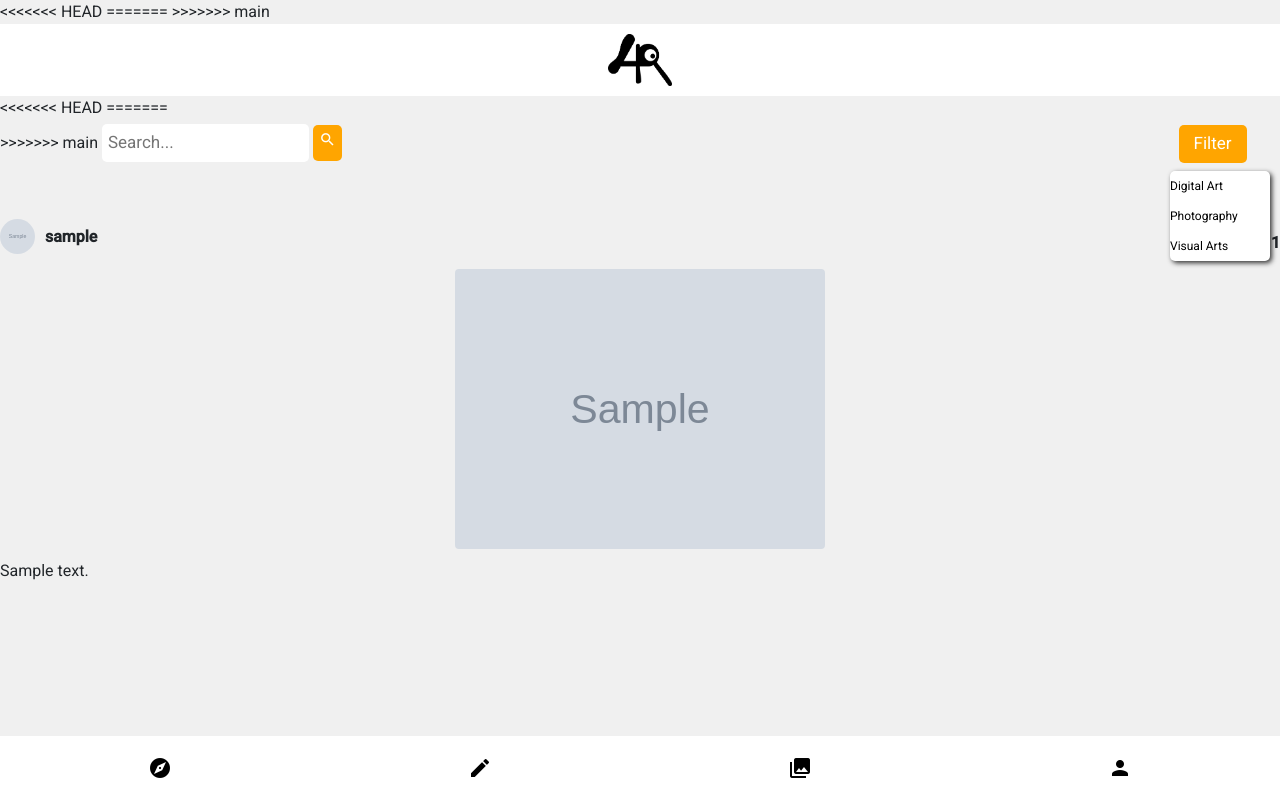
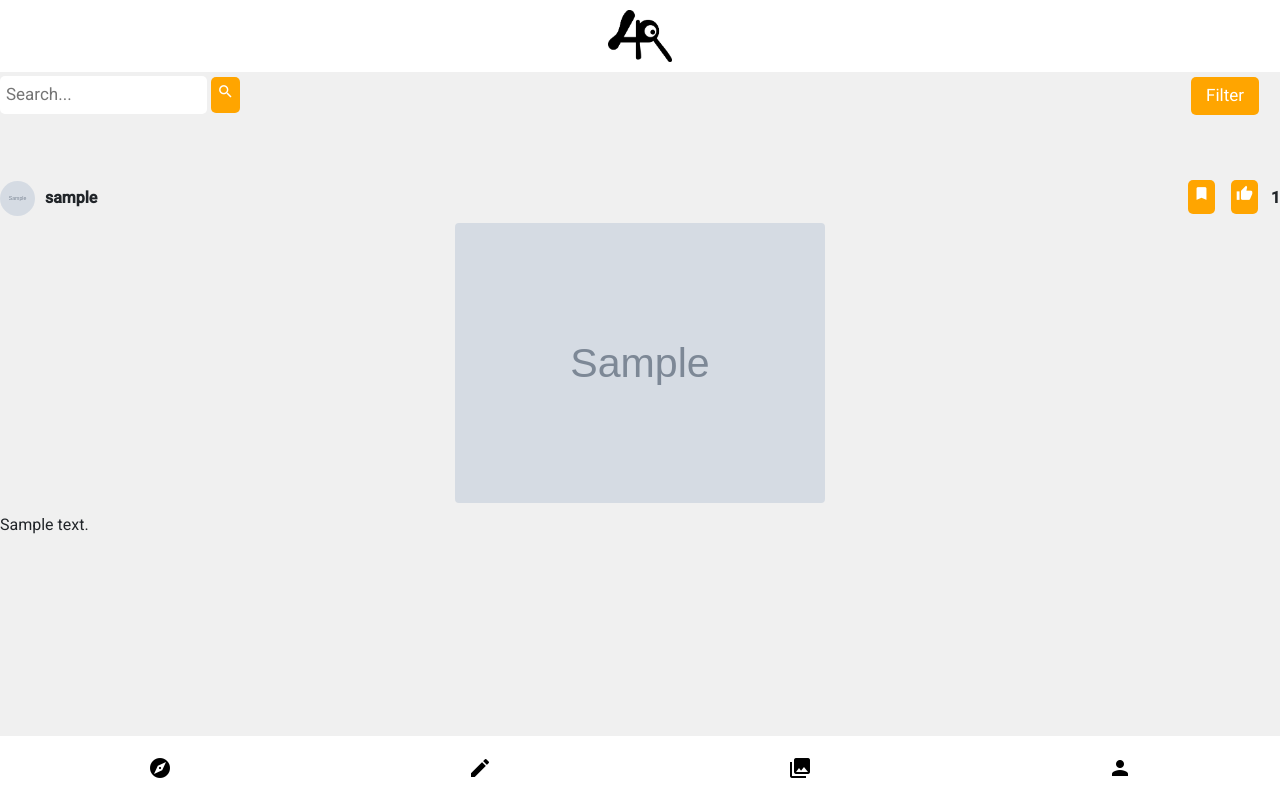
Before and after one commit to software-students-fall2023/2-web-app-exercise-artroam, a Flask app: page / in a window 1280 px wide. Run offline with Flask 3, Linux system fonts and the light colour scheme; grey boxes marked "Sample" are stand-in pictures; a database or web service that is not in the repository returns one stand-in record (values such as "Sample title"); some libraries are stand-ins or nearby versions.

Commit message:
Fixed code for the filter button and fixed the final structure for the explore page

```diff
--- a/static/css/explore.css
+++ b/static/css/explore.css
@@ -1,3 +1,8 @@
+.nav-container {
+    display: flex;
+    justify-content: space-between;
+}
+
 .search_container {
     display: inline-block;
     align-items: center;
@@ -21,44 +26,35 @@
     font-size: 17px;
 }
 
-/* Adjusts the position of the filter_contents */
-.filter_menu{
+.page-container {
+    display: flex;
+    justify-content: flex-end; /* Align filter menu to the right */
+}
+
+.filter_menu {
     position: relative;
     width: 110px;
-    float: right;
+    display: flex;
+    justify-content: center;
+    align-items: center;
 }
 
-.filter_menu button{
-    display: inline-block;
+.filter_menu button {
+    text-align: center;
     padding: 6px 15px;
     font-size: 17px;
     border: none;
     cursor: pointer;
 }
 
-/* Apply some structuring properties for the drop down menus */
-.filter_menu a{
-    display: block;
-    color: black;
-    text-decoration: none;
-    padding: 6px 0;
-    font-size: 12px;
-    border: none;
-    cursor: pointer;
-    border-radius: 5px;
-    width: 100%;
-    height: 100%;
-    box-sizing: border-box;
-}
-
-/* Hide the filter contents by default */
-.filter_menu .filter_contents{
-    display: none;
+.filter_menu ul {
     position: absolute;
     top: 100%;
-    left: 0px;
-    width: 100px;
-
+    right: 0;
+    width: 100%;
+    list-style: none;
+    margin: 0;
+    padding: 0;
     background-color: white;
     border-radius: 5px;
     box-shadow: 2px 2px 5px hsla(0, 0%, 0%, 0.8);
@@ -66,32 +62,46 @@
     transition: opacity 0.3s;
 }
 
-/* Display the filter_contents when the button is clicked */
-.filter_menu .filter_contents {
+.filter_menu:hover ul {
     display: block;
     opacity: 1;
     z-index: 1;
 }
 
-.filter_menu a:hover{
-    background-color: hsl(0, 0%, 44%);
+.filter_menu a {
+    display: block;
+    color: black;
+    text-decoration: none;
+    text-align: center;
+    padding: 6px 5px;
+    font-size: 12px;
+    border: none;
+    cursor: pointer;
+    border-radius: 5px;
+    width: 100%;
+    box-sizing: border-box;
 }
 
+.filter_menu a:hover {
+    background-color: #f7d79d;
+}
 
-/* Creates some space between each post */
 .postContainer {
     margin-top: 50px;
 }
 
 .topContainer{
     height: 50px;
+    display: flex;
+    justify-content: space-between;
+    align-items: center;
 }
 
-.topContainer .artistContainer{
+.artistContainer{
     display: flex;
-    justify-content: flex-start;
+    /* justify-content: flex-start; */
     align-items: center;
-    float: left;
+    /* float: left; */
 }
 
 .topContainer img {
@@ -107,13 +117,11 @@
    margin-left: 5px;
 }
 
-/* Properties for the likes */
 .statsContainer {
     width: 100px;
     display: flex;
     justify-content: space-between;
     align-items: center;
-    float: right;
 }
 
 .statsButton{
@@ -124,46 +132,16 @@
     font-size: 17px;
 }
 
-
-/*  Properteis for the image */
 .artContainer img {
     display: block;
     margin-left: auto;
     margin-right: auto;
-    width: 50%;
     width: 370px;
     height: 280px;
     object-fit: cover;
     border-radius: 4px;
 }
 
-/*  */
 .detailsContainer {
     margin: 10px 0;
 }
-
-/* Media query for mobile screens */
-@media (max-width: 767px) {
-    .filter_menu {
-        display: block;
-        text-align: center;
-    }
-
-    .filter_menu button, .filter_menu a {
-        display: inline-block;
-        float: none;
-    }
-
-    .filter_menu a {
-        margin: 2px 0;
-        padding: 6px 15px;
-    }
-
-    .filter_menu .filter_contents {
-        position: relative;
-        display: none;
-        top: auto;
-        left: auto;
-        min-width: auto;
-    }
-}
--- a/static/css/style.css
+++ b/static/css/style.css
@@ -38,15 +38,12 @@ button {
     border-radius: 5px;
     cursor: pointer;
     margin-top: 5px;
-<<<<<<< HEAD
     transition: transform 0.2s;
 }
 
 button:active{
     background-color: #fcb532;
     transform: scale(0.98);
-=======
->>>>>>> main
 }
 
 nav {
@@ -71,10 +68,7 @@ nav a {
     display: flex;
     align-items: center;
     justify-content: center;
-<<<<<<< HEAD
     transition: transform 0.2s;
-=======
->>>>>>> main
 }
 
 .material-icons {
@@ -87,10 +81,7 @@ nav a:hover {
 
 nav a:active {
     background-color: #e0e0e0;
-<<<<<<< HEAD
     transform: scale(0.98);
-=======
->>>>>>> main
 }
 
 #back-button {
@@ -117,7 +108,6 @@ nav a:active {
         height: 10%;
     }
 
-
     main {
         padding: 10px;
     }
@@ -128,16 +118,9 @@ nav a:active {
 
     nav a {
         padding: 5px 10px;
-<<<<<<< HEAD
     }
+
     .material-icons {
         font-size: 32px;
     }
 }
-=======
-    }
-    .material-icons {
-        font-size: 32px;
-    }
-}
->>>>>>> main
--- /dev/null
+++ b/static/js/explore.js
@@ -0,0 +1,22 @@
+const filterButton = document.getElementById("filterButton");
+const filterContents = document.querySelector(".filter_menu .filter_contents");
+
+let isOpen = false;
+
+filterButton.addEventListener("click", function (e) {
+    e.stopPropagation();
+    isOpen = !isOpen;
+
+    if (isOpen) {
+        filterContents.style.display = "block";
+    } else {
+        filterContents.style.display = "none";
+    }
+});
+
+document.addEventListener("click", function () {
+    if (isOpen) {
+        filterContents.style.display = "none";
+        isOpen = false;
+    }
+});
--- a/templates/base.html
+++ b/templates/base.html
@@ -8,16 +8,10 @@
         <link href="https://cdn.jsdelivr.net/npm/bootstrap@5.3.2/dist/css/bootstrap.min.css" rel="stylesheet" integrity="sha384-T3c6CoIi6uLrA9TneNEoa7RxnatzjcDSCmG1MXxSR1GAsXEV/Dwwykc2MPK8M2HN" crossorigin="anonymous">
         <link rel="stylesheet", type="text/css", href="{{url_for('static', filename='css/style.css')}}">
         <link rel="stylesheet", type="text/css", href="{{url_for('static', filename='css/explore.css')}}">
-<<<<<<< HEAD
         <link href="https://fonts.googleapis.com/css2?family=Roboto:wght@400;500&display=swap" rel="stylesheet">
         <link href="https://fonts.googcleapis.com/icon?family=Material+Icons" rel="stylesheet">
         <meta name="theme-color" content="#ffffff">
         <title>ArtRoam</title>
-=======
-        <link href="https://fonts.googleapis.com/icon?family=Material+Icons" rel="stylesheet">
-        <link href="https://fonts.googleapis.com/css2?family=Roboto:wght@400;500&display=swap" rel="stylesheet">
-        <meta name="theme-color" content="#ffffff">
->>>>>>> main
     </head>
 
     <body>
--- a/templates/index.html
+++ b/templates/index.html
@@ -1,14 +1,9 @@
 {% extends 'base.html' %}
 {% block container %}
-<<<<<<< HEAD
 <link href="https://fonts.googleapis.com/icon?family=Material+Icons" rel="stylesheet">
-=======
-<div class="content"></div>
->>>>>>> main
+<script src="{{ url_for('static', filename='js/explore.js') }}"></script>
 
-
-<!-- This is a container for the search bar -->
-<!-- For now it has no action but when you search something up, there would be a route to find specific posts in the mongodb atlas database (based on usernames and titles) -->
+<div class="nav-container">
     <div class="search_container">
         <form action="">
             <input type="text" placeholder="Search..." name="search">
@@ -16,35 +11,14 @@
         </form>
     </div>
 
-<!-- This is the container for the dropdown menu -->
-<!-- For now it has no action but when you click one of the filters, there would be a route to find specific tags related with certain posts -->
     <div class="filter_menu">
         <button id="filterButton">Filter</button>
-    <div class="filter_contents">
-        <!-- Add references to filter out content -->
-        <a href="">Digital Art</a>
-        <a href="">Photography</a>
-        <a href="">Visual Arts</a>
+        <ul class="filter_contents">
+            <li><a href="#">Digital Art</a></li>
+            <li><a href="#">Photography</a></li>
+            <li><a href="#">Visual Arts</a></li>
+        </ul>
     </div>
-
-    <script>
-        document.addEventListener("DOMContentLoaded", function () {
-            const filterButton = document.getElementById("filterButton");
-            const filterContents = document.querySelector(".filter_contents");
-
-            filterButton.addEventListener("click", function (e) {
-                e.stopPropagation(); // Prevent the click event from propagating to the document
-                filterContents.style.display = filterContents.style.display === "block" ? "none" : "block";
-            });
-
-            document.addEventListener("click", function (e) {
-                if (filterContents.style.display === "block" && e.target !== filterButton) {
-                    filterContents.style.display = "none";
-                }
-            });
-        });
-
-    </script>
 </div>
 
 
```
Also changed, not shown: templates/create.html (+0 -7 lines). Lines whose indentation alone changed are shown as unchanged.
